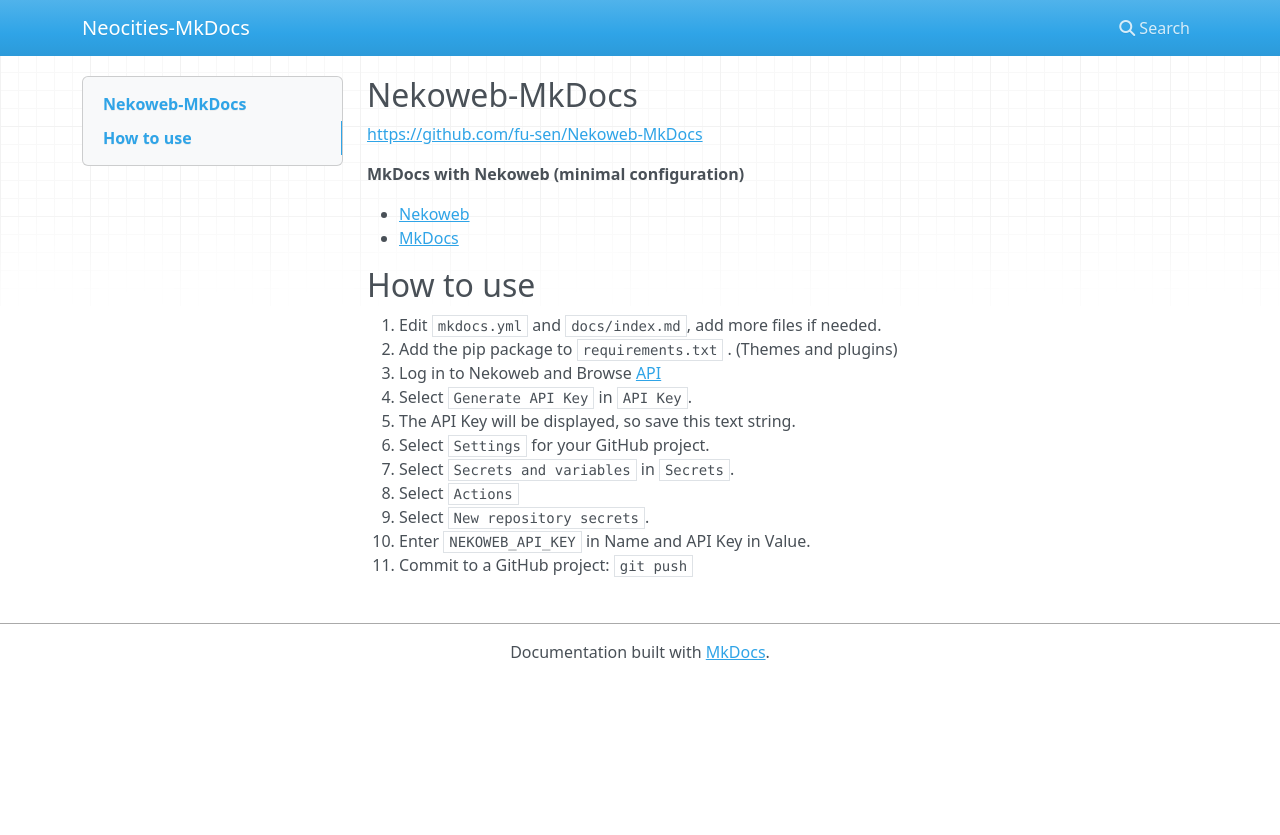
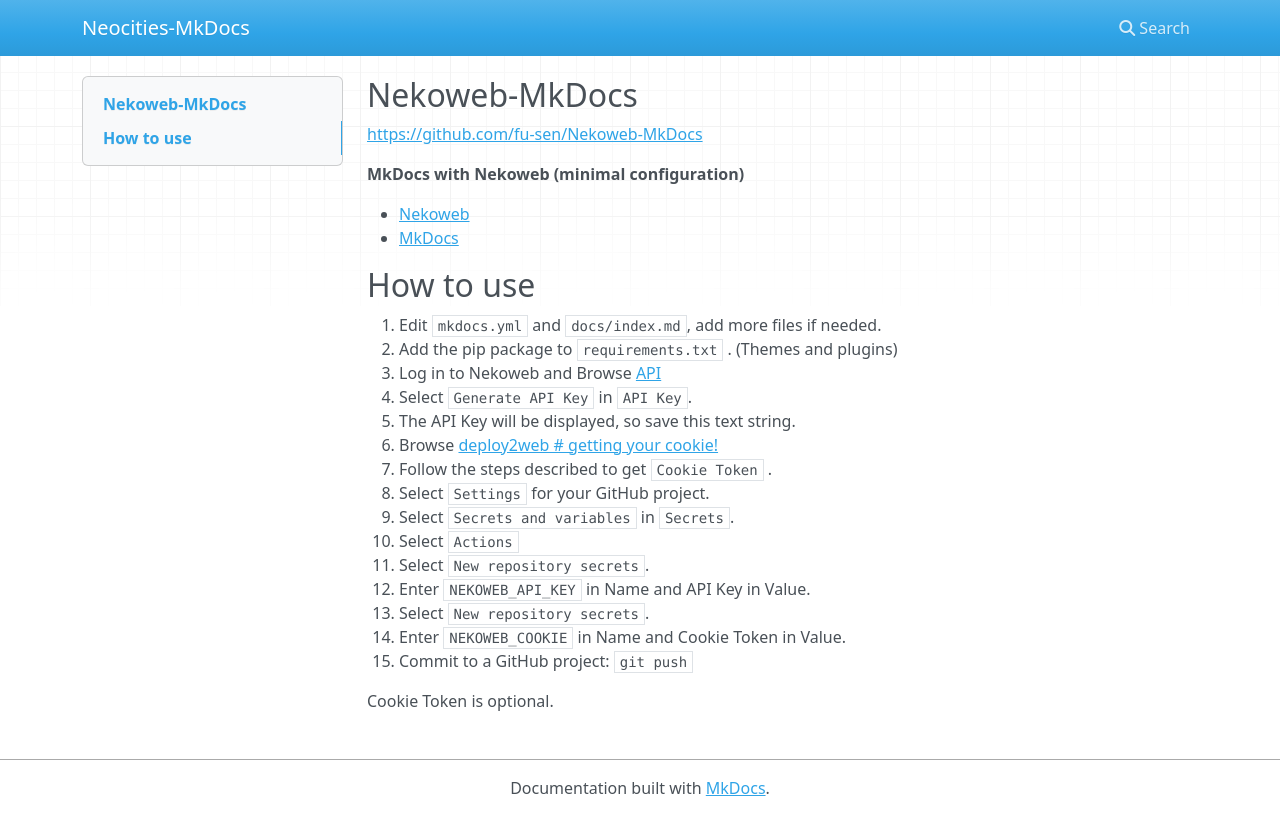
Before and after one commit to fu-sen/Nekoweb-MkDocs, an MkDocs documentation site: the page built from docs/index.md, in a window 1280 px wide. Shown: the top 835 px of the page. Built offline with MkDocs 1.6.1, drawn with Linux system fonts in a browser that asks for light colours; nearby versions of some CDN libraries.

Commit message:
🍪 Added `Cookie Token` to `How to use`

```diff
--- a/docs/index.md
+++ b/docs/index.md
@@ -14,9 +14,15 @@
 3. Log in to Nekoweb and Browse [API](https://nekoweb.org/api)
 5. Select `Generate API Key` in `API Key`.
 6. The API Key will be displayed, so save this text string.
-7. Select `Settings` for your GitHub project.
-8. Select `Secrets and variables ` in `Secrets`.
-9. Select `Actions`
-10. Select `New repository secrets`.
-11. Enter `NEKOWEB_API_KEY` in Name and API Key in Value.
-12. Commit to a GitHub project: `git push`
+7. Browse [deploy2web # getting your cookie!](https://deploy.nekoweb.org/#getting-your-cookie)
+8. Follow the steps described to get `Cookie Token` .
+9. Select `Settings` for your GitHub project.
+10. Select `Secrets and variables ` in `Secrets`.
+11. Select `Actions`
+12. Select `New repository secrets`.
+13. Enter `NEKOWEB_API_KEY` in Name and API Key in Value.
+14. Select `New repository secrets`.
+15. Enter `NEKOWEB_COOKIE` in Name and Cookie Token in Value.
+16. Commit to a GitHub project: `git push`
+
+Cookie Token is optional.
```
Also changed, not shown: README.md (+12 -6 lines).
